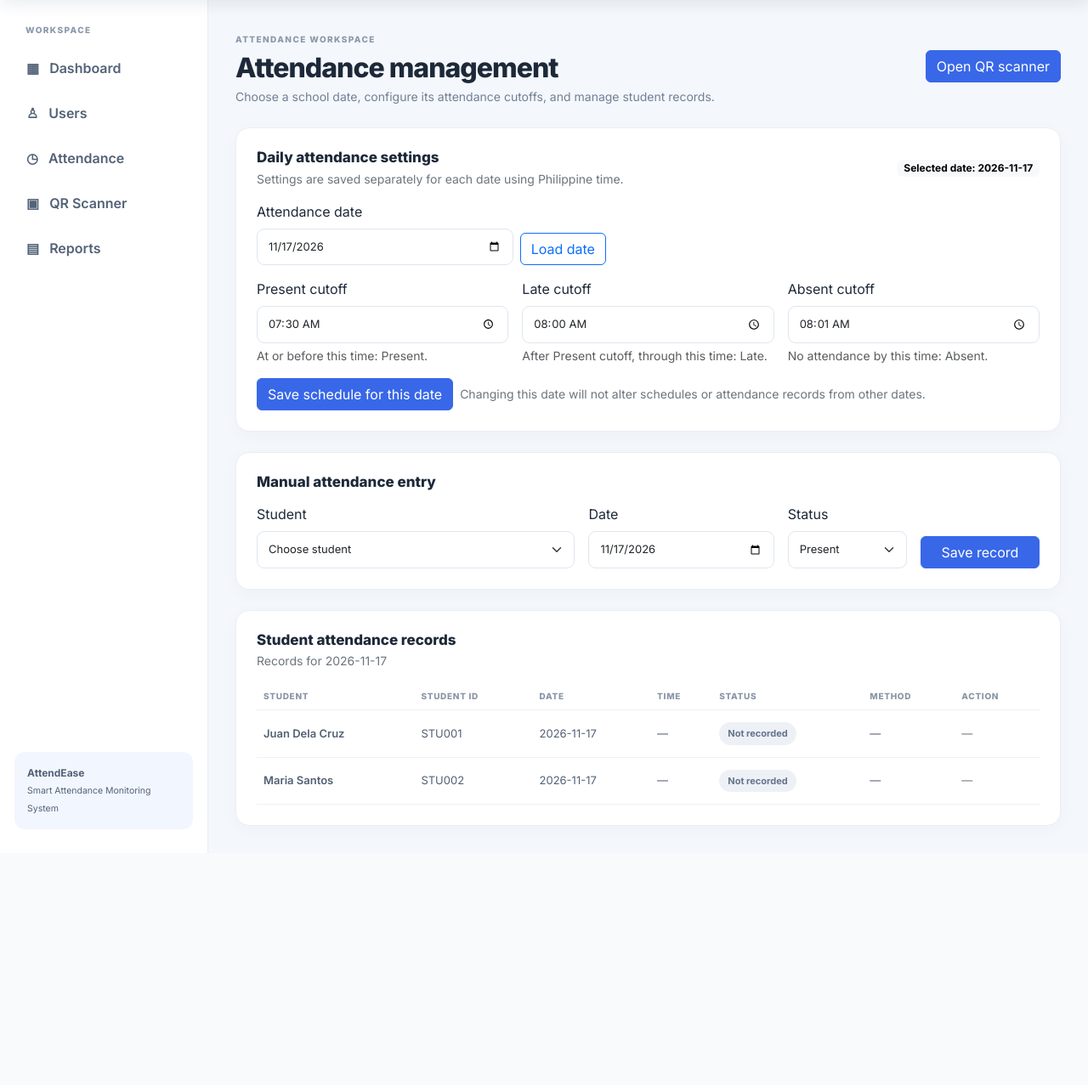
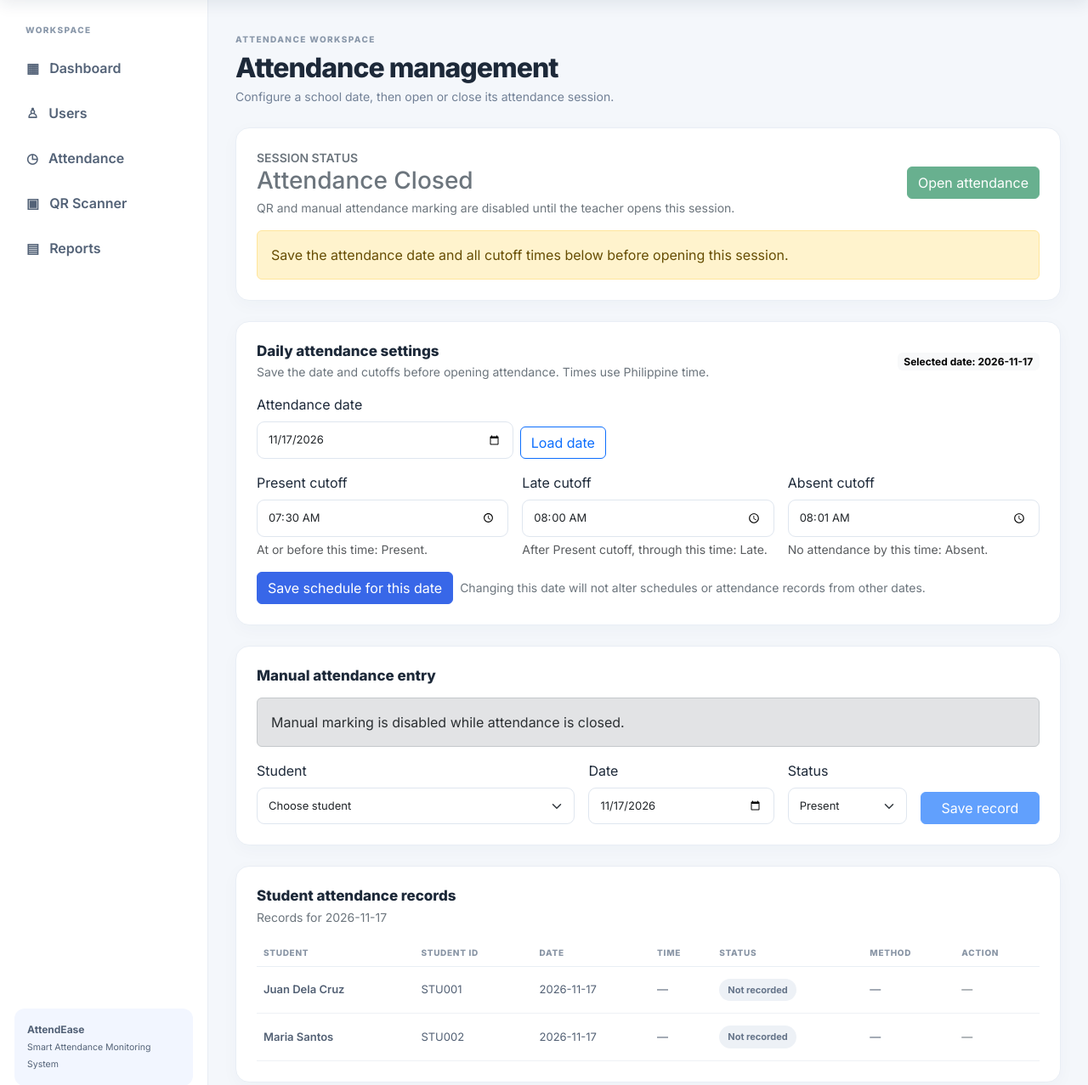
Before and after one commit to emsterjohn/attendease, a Flask app: page /attendance in a window 1280 px wide. Shown: the part 68-1345 px from the top of the page at 85% size. Before the commit the page ends 1072 px from the top, so only its background shows below. Run offline with Flask 3, Linux system fonts and the light colour scheme; the visitor is signed in with stand-in values (Sample User, id 1); data comes from the database, SQL or seed files in the repository; data that the repository does not hold is empty.

Commit message:
Add teacher-controlled attendance sessions and student-only absence hiding

```diff
--- a/templates/attendance.html
+++ b/templates/attendance.html
@@ -2,12 +2,19 @@
 {% block title %}Attendance Management · AttendEase{% endblock %}
 {% block content %}
 <div class="page-heading">
-  <div><span class="eyebrow">ATTENDANCE WORKSPACE</span><h1>Attendance management</h1><p>Choose a school date, configure its attendance cutoffs, and manage student records.</p></div>
-  <a class="btn btn-primary" href="{{ url_for('scan') }}">Open QR scanner</a>
+  <div><span class="eyebrow">ATTENDANCE WORKSPACE</span><h1>Attendance management</h1><p>Configure a school date, then open or close its attendance session.</p></div>
+  {% if session_status == 'Open' and is_today %}<a class="btn btn-primary" href="{{ url_for('scan') }}">Open QR scanner</a>{% endif %}
+</div>
+<div class="content-card mb-4">
+  <div class="d-flex flex-wrap justify-content-between align-items-center gap-3">
+    <div><div class="small text-secondary fw-semibold">SESSION STATUS</div><div class="h3 mb-1">{% if session_status == 'Open' %}<span class="text-success">Attendance Open</span>{% else %}<span class="text-secondary">Attendance Closed</span>{% endif %}</div><p class="small text-secondary mb-0">{% if session_status == 'Open' %}Students can be marked for this date.{% else %}QR and manual attendance marking are disabled until the teacher opens this session.{% endif %}</p></div>
+    <div>{% if session_status == 'Open' %}<form method="post" action="{{ url_for('close_attendance_session') }}" onsubmit="return confirm('Close attendance for this date?')"><input type="hidden" name="attendance_date" value="{{ selected_date }}"><button class="btn btn-outline-danger">Close attendance</button></form>{% else %}<form method="post" action="{{ url_for('open_attendance_session') }}" onsubmit="return confirm('Open attendance for this date?')"><input type="hidden" name="attendance_date" value="{{ selected_date }}"><button class="btn btn-success" {% if not schedule_saved or not is_today %}disabled{% endif %}>Open attendance</button></form>{% endif %}</div>
+  </div>
+  {% if not schedule_saved %}<div class="alert alert-warning mt-3 mb-0">Save the attendance date and all cutoff times below before opening this session.</div>{% elif not is_today and session_status != 'Open' %}<div class="small text-secondary mt-2">You can prepare this schedule in advance. The session can be opened on its scheduled date.</div>{% endif %}
 </div>
 <div class="content-card mb-4">
   <div class="d-flex flex-wrap justify-content-between align-items-center gap-2 mb-3">
-    <div><h2 class="section-title mb-1">Daily attendance settings</h2><p class="small text-secondary mb-0">Settings are saved separately for each date using Philippine time.</p></div>
+    <div><h2 class="section-title mb-1">Daily attendance settings</h2><p class="small text-secondary mb-0">Save the date and cutoffs before opening attendance. Times use Philippine time.</p></div>
     <span class="badge text-bg-light">Selected date: {{ selected_date }}</span>
   </div>
   <form method="get" action="{{ url_for('attendance') }}" class="row g-2 align-items-end mb-3">
@@ -19,16 +26,17 @@
     <div class="col-md-4"><label class="form-label" for="present_cutoff">Present cutoff</label><input class="form-control" type="time" id="present_cutoff" name="present_cutoff" value="{{ schedule.present_cutoff }}" required><div class="form-text">At or before this time: Present.</div></div>
     <div class="col-md-4"><label class="form-label" for="late_cutoff">Late cutoff</label><input class="form-control" type="time" id="late_cutoff" name="late_cutoff" value="{{ schedule.late_cutoff }}" required><div class="form-text">After Present cutoff, through this time: Late.</div></div>
     <div class="col-md-4"><label class="form-label" for="absent_cutoff">Absent cutoff</label><input class="form-control" type="time" id="absent_cutoff" name="absent_cutoff" value="{{ schedule.absent_cutoff }}" required><div class="form-text">No attendance by this time: Absent.</div></div>
-    <div class="col-12 d-flex flex-wrap align-items-center gap-2"><button class="btn btn-primary" type="submit">Save schedule for this date</button><span class="small text-secondary">Changing this date will not alter schedules or attendance records from other dates.</span></div>
+    <div class="col-12 d-flex flex-wrap align-items-center gap-2"><button class="btn btn-primary" type="submit" {% if session_status == 'Open' %}disabled{% endif %}>Save schedule for this date</button><span class="small text-secondary">Changing this date will not alter schedules or attendance records from other dates.</span></div>
   </form>
 </div>
 <div class="content-card mb-4">
   <h2 class="section-title mb-3">Manual attendance entry</h2>
+  {% if session_status != 'Open' %}<div class="alert alert-secondary">Manual marking is disabled while attendance is closed.</div>{% endif %}
   <form method="post" action="{{ url_for('manual_attendance') }}" class="row g-3 align-items-end">
     <div class="col-md-5"><label class="form-label">Student</label><select class="form-select" name="user_id" required><option value="">Choose student</option>{% for s in students %}<option value="{{ s.id }}">{{ s.student_id }} — {{ s.full_name }}</option>{% endfor %}</select></div>
     <div class="col-md-3"><label class="form-label">Date</label><input class="form-control" type="date" name="attendance_date" value="{{ selected_date }}" required></div>
     <div class="col-md-2"><label class="form-label">Status</label><select class="form-select" name="status"><option>Present</option><option>Late</option><option>Absent</option></select></div>
-    <div class="col-md-2"><button class="btn btn-primary w-100">Save record</button></div>
+    <div class="col-md-2"><button class="btn btn-primary w-100" {% if session_status != 'Open' %}disabled{% endif %}>Save record</button></div>
   </form>
 </div>
 <div class="content-card">
```
